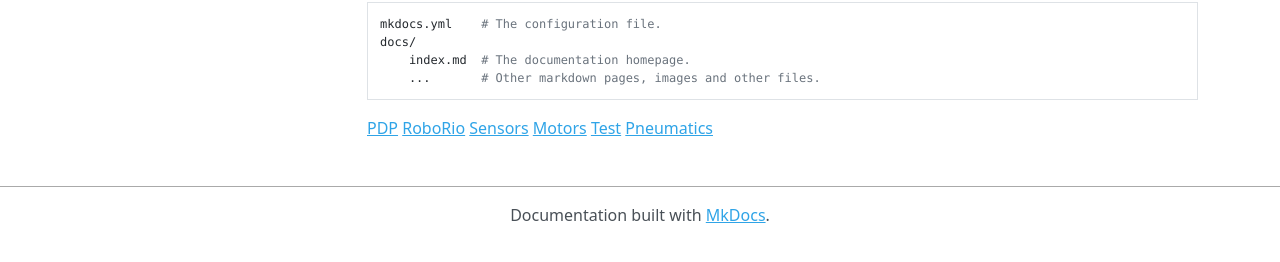
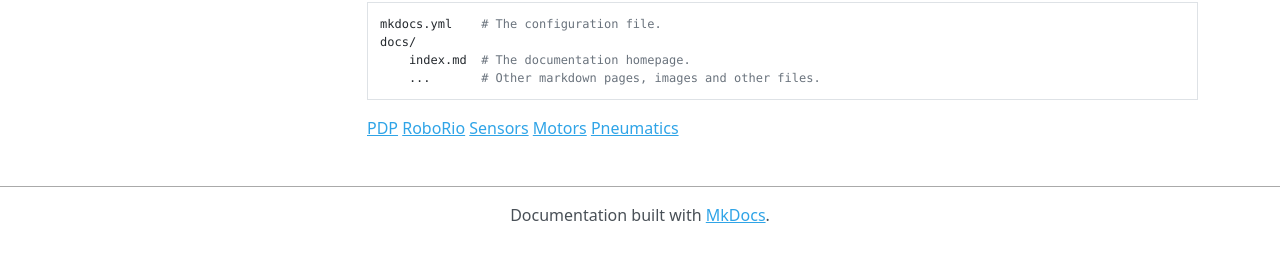
Before and after one commit to FRC-2928/FRC-Electrical-Training, an MkDocs documentation site: the page built from docs/index.md, in a window 1280 px wide. Shown: the part 377-639 px from the top of the page. Built offline with MkDocs 1.6.1, drawn with Linux system fonts in a browser that asks for light colours; nearby versions of some CDN libraries.

Commit message:
deleted test folder

```diff
--- a/docs/index.md
+++ b/docs/index.md
@@ -21,5 +21,4 @@ For full documentation visit [mkdocs.org](https://www.mkdocs.org).
 [RoboRio](RoboRio/RoboRio.md)
 [Sensors](Sensors/Sensors.md)
 [Motors](Motors/Motors.md)
-[Test](Test/Test.md)
 [Pneumatics](Pneumatics/Pneumatics.md)
```
Also changed, not shown: 1 other file.
